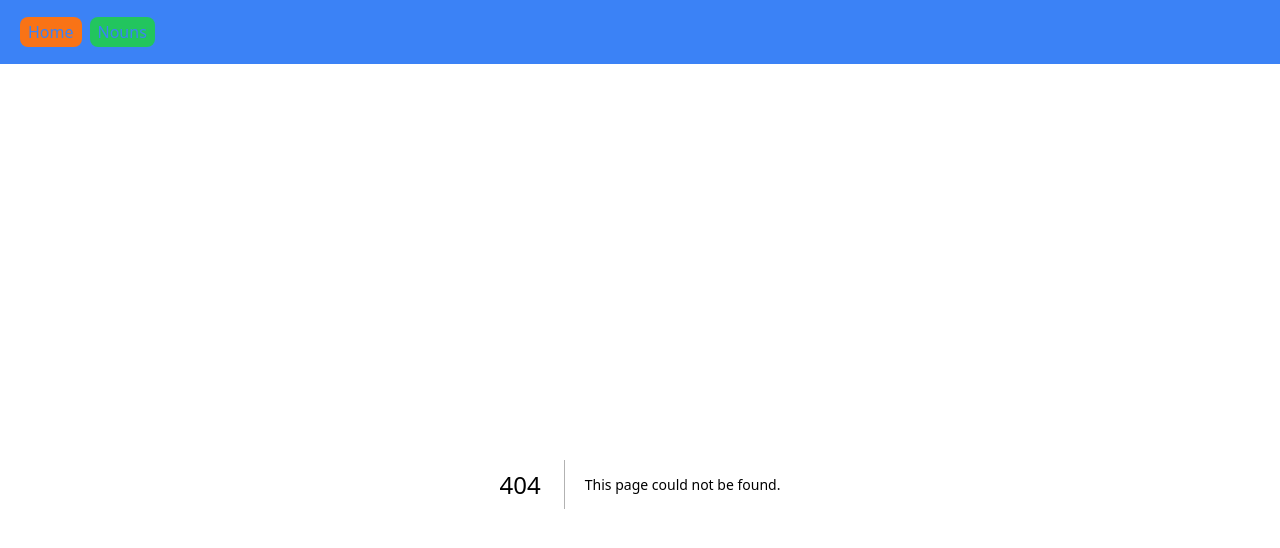
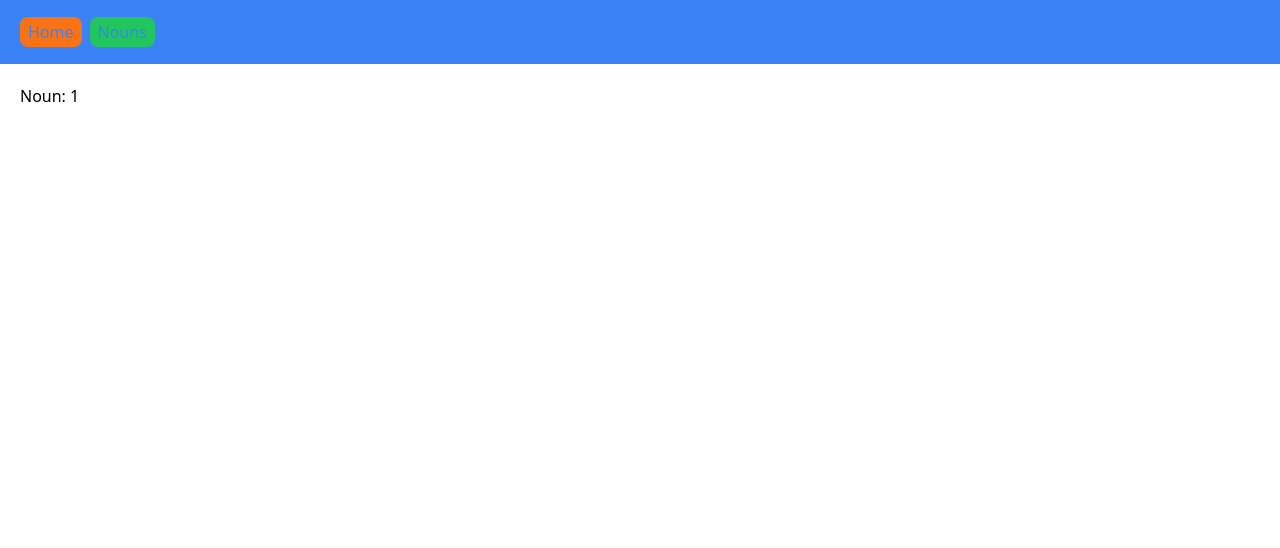
Before and after one commit to edwardtanguay/et004-nextjs, a Next.js app: page /nouns/1 in a window 1280 px wide. Before the commit this address had no page. Shown: the top 548 px of the page. Built offline with nearby package versions, Linux system fonts and the light colour scheme.

Commit message:
sending idCode

```diff
--- /dev/null
+++ b/app/nouns/[idCode]/page.tsx
@@ -0,0 +1,9 @@
+import React from 'react'
+
+function Noun({ params: { idCode } } : any) {
+  return (
+	  <div>Noun: {idCode}</div>
+  )
+}
+
+export default Noun
```
